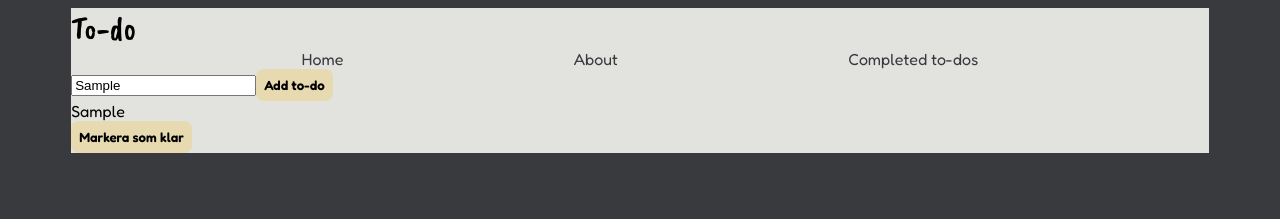
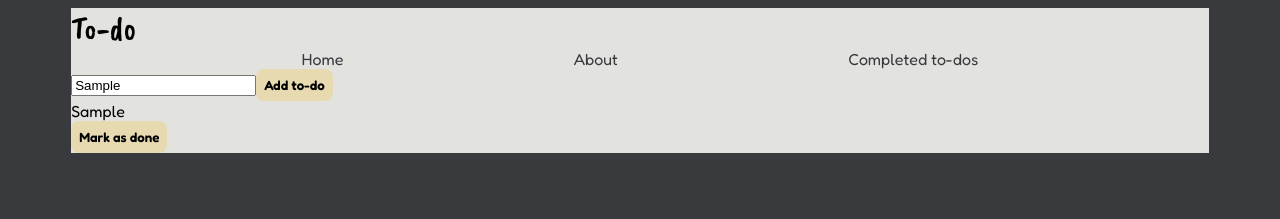
Before and after one commit to maria-jon/todo, a Vue app: page / in a window 1280 px wide. Both pictures are taken after typing "Sample" into the empty fields and a click on the button "Add to-do". Shown: the top 219 px of the page. Built offline with nearby package versions, Linux system fonts and the light colour scheme.

Commit message:
fix: translate button text to english on todo-items

```diff
--- a/src/components/SingleTodo.vue
+++ b/src/components/SingleTodo.vue
@@ -30,8 +30,8 @@ function toggleCompletedState() {
     <div>{{ todoText }}</div>
     <div>
       <button @click="toggleCompletedState">
-        <span v-if="isDone">Avmarkera som klar</span>
-        <span v-if="!isDone">Markera som klar</span>
+        <span v-if="isDone">Mark as undone</span>
+        <span v-if="!isDone">Mark as done</span>
       </button>
     </div>
   </div>
```
